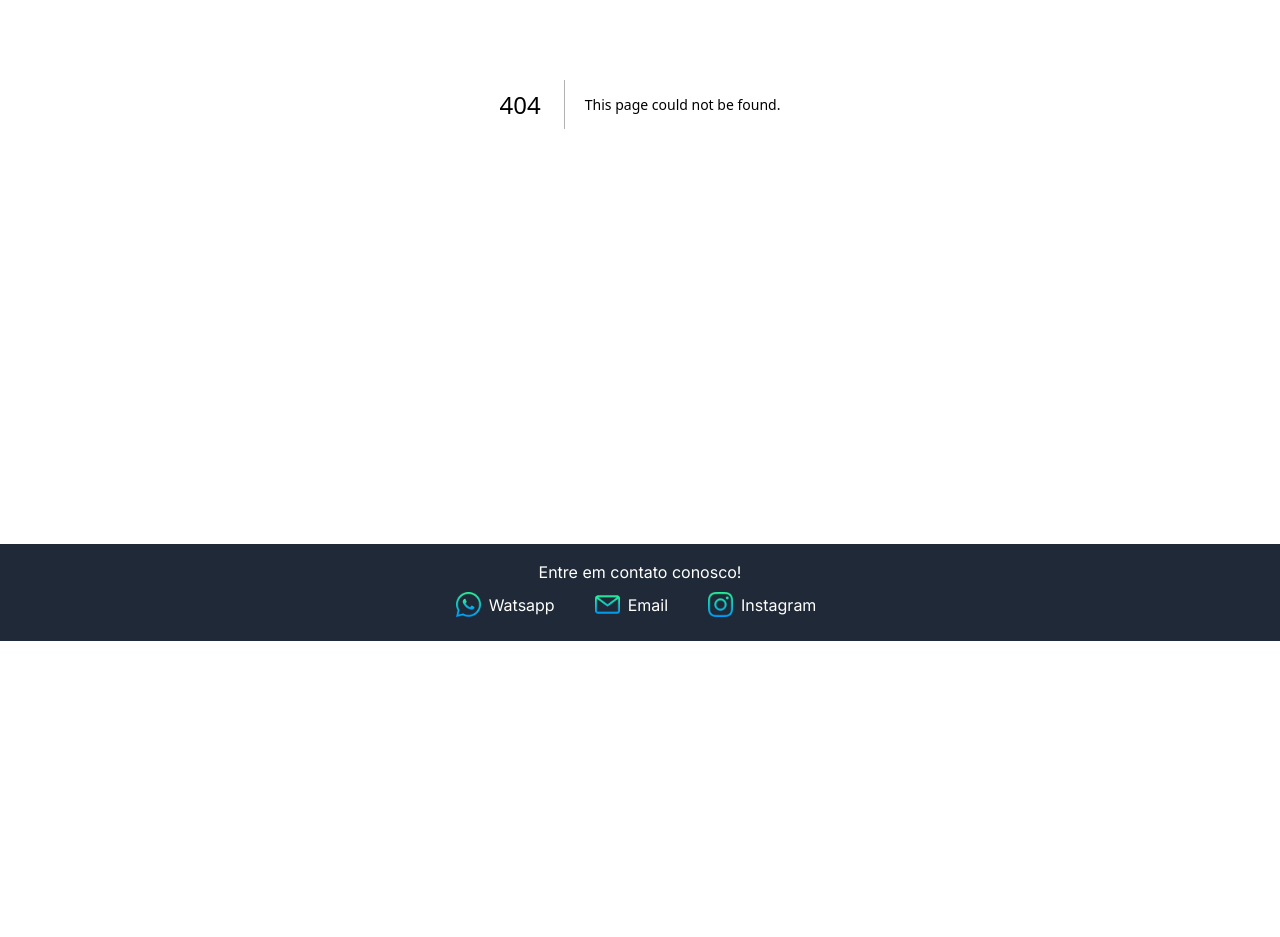
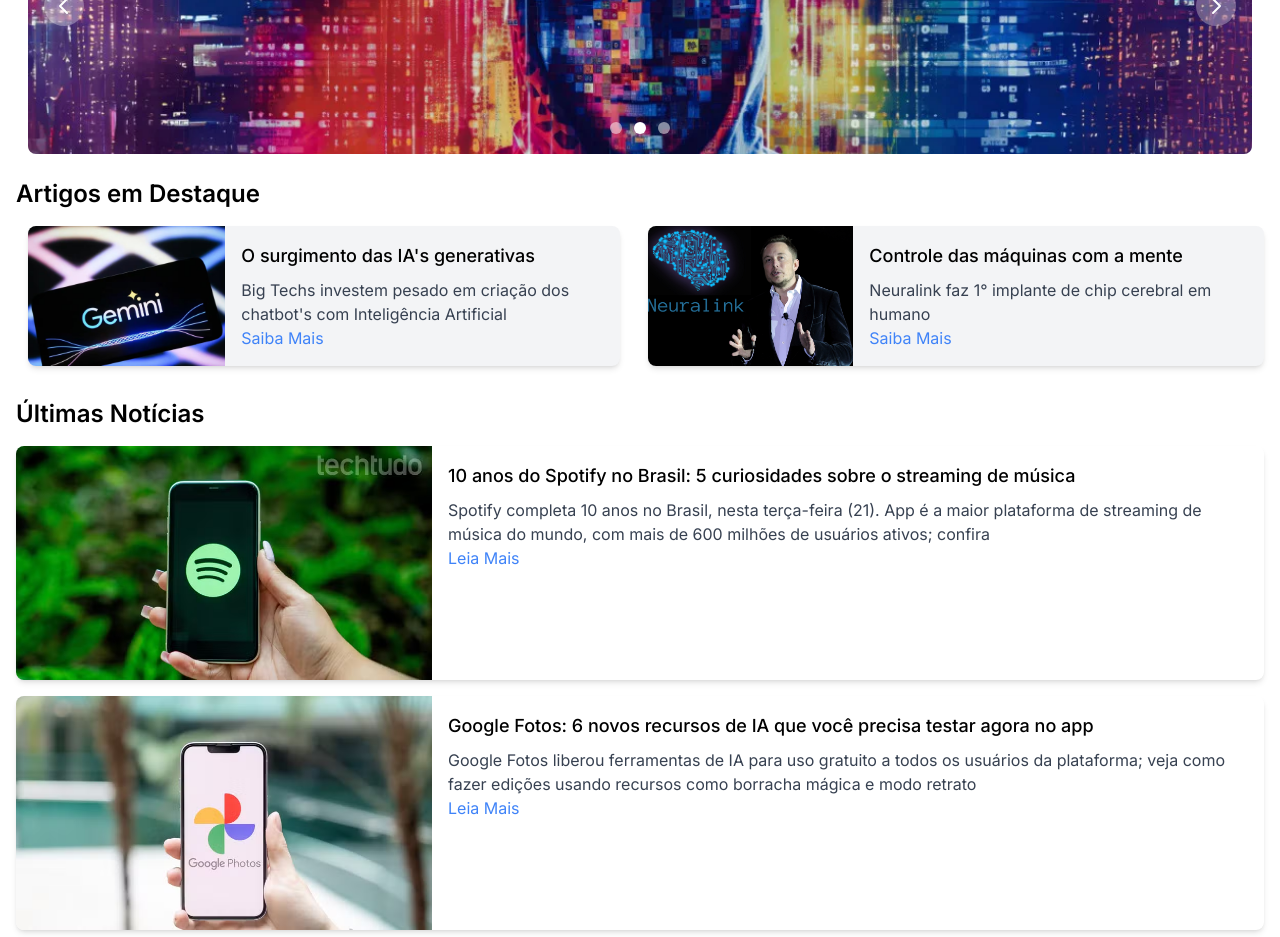
Before and after one commit to sandyrodriguesjs/App-Tech_news, a Next.js app in the folder tech_news/: page / in a window 1280 px wide. Before the commit this address had no page. Shown: the part 360-1297 px from the top of the page. Before the commit the page ends 1001 px from the top, so only its background shows below. Built offline with nearby package versions, Linux system fonts and the light colour scheme.

Commit message:
Movendo a home page para a pagina app e modificando o caminho de importação do componente Carousel

```diff
--- /dev/null
+++ b/tech_news/src/app/page.tsx
@@ -0,0 +1,95 @@
+"use client";
+import CarouselNews from "./components/CarouselNews";
+
+export default function Home() {
+  return (
+    <main className="container mx-auto px-4 py-8">
+      <section className="hero mb-8">
+        <div className="flex flex-col md:flex-row md:items-center justify-between">
+          <div className="flex-grow">
+            <h1 className="text-3xl font-bold font-serif  leading-tight mb-3 dark:text-white">Bem Vindo ao Tech News Hub!</h1>
+            <p className="text-lg text-gray-700 dark:text-white">
+              Mantenha-se informado sobre os últimos avanços e tendências que moldam o mundo da tecnologia.
+            </p>
+          </div>
+        </div>
+      </section>
+
+      <CarouselNews /> {/* Include the news carousel component */}
+
+      <section className="featured-articles mb-8 mt-3">
+        <h2 className="text-2xl font-semibold mb-4 dark:text-white">Artigos em Destaque</h2>
+        <div className="grid grid-cols-1 md:grid-cols-2 gap-4">
+          {/* Add placeholders or links to actual articles here */}
+          <article className="flex rounded-lg shadow-md overflow-hidden cursor-pointer hover:transform hover:scale-105 transition-transform duration-300 hover:shadow-lg mx-3 bg-gray-100 dark:bg-gray-700">
+            <img src="/gemini_AI.avif" alt="Descrição da imagem 1" className="w-1/3 object-cover"/>
+            <div className="p-4">
+              <h3 className="text-lg font-medium mb-2 dark:text-white">O surgimento das IA's generativas</h3>
+              <p className="text-base text-gray-700 line-clamp-3 dark:text-white">
+                Big Techs investem pesado em criação dos chatbot's com Inteligência Artificial
+              </p>
+              <a href="#" className="text-blue-500 hover:text-blue-700">Saiba Mais</a>
+            </div>
+          </article>
+          <article className="flex rounded-lg shadow-md overflow-hidden cursor-pointer hover:transform hover:scale-105 transition-transform duration-300 hover:shadow-lg bg-gray-100 dark:bg-gray-700">
+            <img src="/elon_musk.webp" alt="Descrição da imagem 1" className="w-1/3 object-cover"/>
+            <div className="p-4">
+              <h3 className="text-lg font-medium mb-2 dark:text-white">Controle das máquinas com a mente</h3>
+              <p className="text-base text-gray-700 line-clamp-3 dark:text-white">
+                Neuralink faz 1° implante de chip cerebral em humano
+              </p>
+              <a href="#" className="text-blue-500 hover:text-blue-700">Saiba Mais</a>
+            </div>
+          </article>
+        </div>
+      </section>
+
+      <section className="latest-news mb-8 mt-3">
+        <h2 className="text-2xl font-semibold mb-4 dark:text-white">Últimas Notícias</h2>
+        <div className="flex flex-col space-y-4">
+          {/* Add placeholders or links to actual news here */}
+          <article className="flex rounded-lg shadow-md overflow-hidden cursor-pointer hover:transform hover:scale-105 transition-transform duration-300 hover:shadow-lg dark:bg-gray-800">
+            <img src="/spotify.avif" alt="Descrição da imagem 1" className="w-1/3 object-cover"/>
+            <div className="p-4">
+              <h3 className="text-lg font-medium mb-2 dark:text-white">10 anos do Spotify no Brasil: 5 curiosidades sobre o streaming de música</h3>
+              <p className="text-base text-gray-700 line-clamp-3 dark:text-white">
+                Spotify completa 10 anos no Brasil, nesta terça-feira (21). App é a maior plataforma de streaming de música do mundo, com mais de 600 milhões de usuários ativos; confira
+              </p>
+              <a href="#" className="text-blue-500 hover:text-blue-700">Leia Mais</a>
+            </div>
+          </article>
+          <article className="flex rounded-lg shadow-md overflow-hidden cursor-pointer hover:transform hover:scale-105 transition-transform duration-300 hover:shadow-lg dark:bg-gray-800">
+            <img src="/google_fotos.avif" alt="Descrição da imagem 1" className="w-1/3 object-cover"/>
+            <div className="p-4">
+              <h3 className="text-lg font-medium mb-2 dark:text-white">Google Fotos: 6 novos recursos de IA que você precisa testar agora no app</h3>
+              <p className="text-base text-gray-700 line-clamp-3 dark:text-white">
+                Google Fotos liberou ferramentas de IA para uso gratuito a todos os usuários da plataforma; veja como fazer edições usando recursos como borracha mágica e modo retrato
+              </p>
+              <a href="#" className="text-blue-500 hover:text-blue-700 ">Leia Mais</a>
+            </div>
+          </article>
+          <article className="flex rounded-lg shadow-md overflow-hidden cursor-pointer hover:transform hover:scale-105 transition-transform duration-300 hover:shadow-lg dark:bg-gray-800">
+            <img src="/headset.avif" alt="Descrição da imagem 1" className="w-1/3 object-cover"/>
+            <div className="p-4">
+              <h3 className="text-lg font-medium mb-2 dark:text-white">Headset gamer Redragon: confira 6 fones bons e baratos para jogar</h3>
+              <p className="text-base text-gray-700 line-clamp-3 dark:text-white">
+              Redragon Zeus, Hero, Lamia e Diomedes são alguns dos modelos da marca focada em produtos para jogadores; fones com ou sem fio custam a partir de R$ 97 no varejo online
+              </p>
+              <a href="#" className="text-blue-500 hover:text-blue-700">Leia Mais</a>
+            </div>
+          </article>
+          <article className="flex rounded-lg shadow-md overflow-hidden cursor-pointer hover:transform hover:scale-105 transition-transform duration-300 hover:shadow-lg dark:bg-gray-800">
+            <img src="/android_15.avif" alt="Descrição da imagem 1" className="w-1/3 object-cover"/>
+            <div className="p-4">
+              <h3 className="text-lg font-medium mb-2 dark:text-white">Android 15 pode aumentar a duração da bateria em até 3 horas; entenda2</h3>
+              <p className="text-base text-gray-700 line-clamp-3 dark:text-white">
+              Android 15 terá recurso que irá ajudar a gerir a bateria e melhorar a vida útil, com possibilidade de aumentar em até 3 horas o funcionamento; confira detalhes
+              </p>
+              <a href="#" className="text-blue-500 hover:text-blue-700">Leia Mais</a>
+            </div>
+          </article>
+        </div>
+      </section>
+    </main>
+  );
+}
```
